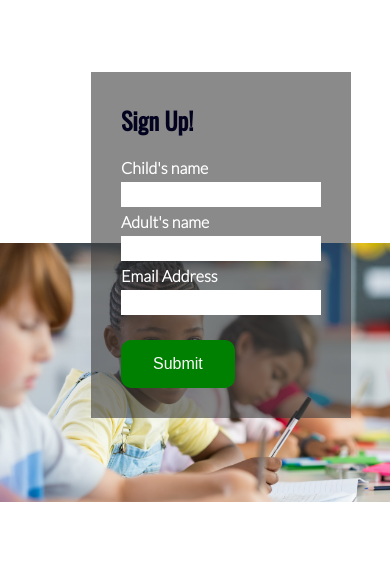
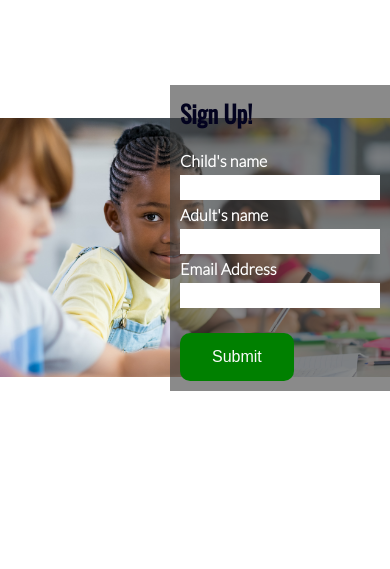
Before and after one commit to kiksgold/Yoruba-language-club, a plain HTML site: page signup.html in a window 390 px wide. Shown: the part 153-722 px from the top of the page. Drawn offline with nearby package versions, Linux system fonts and the light colour scheme.

Commit message:
Style media queries mobile sign up

```diff
--- a/assets/css/style.css
+++ b/assets/css/style.css
@@ -338,6 +338,10 @@ footer{
         margin-left: auto;
         margin-right: auto;
     }
+
+    #schedule {
+        margin-right: 15%;
+    }
 }
 /* For Mobile phones */
 
@@ -363,6 +367,17 @@ footer{
     #schedule {
         float:right;
         margin-right: 5%;
+    }
+
+    .form-section {
+        height: 650px;
+    }
+
+    .signup-form {
+        position: absolute;
+        right: 0;
+        padding: 10px;
+        bottom: 300px;
     }
 
 }
```
